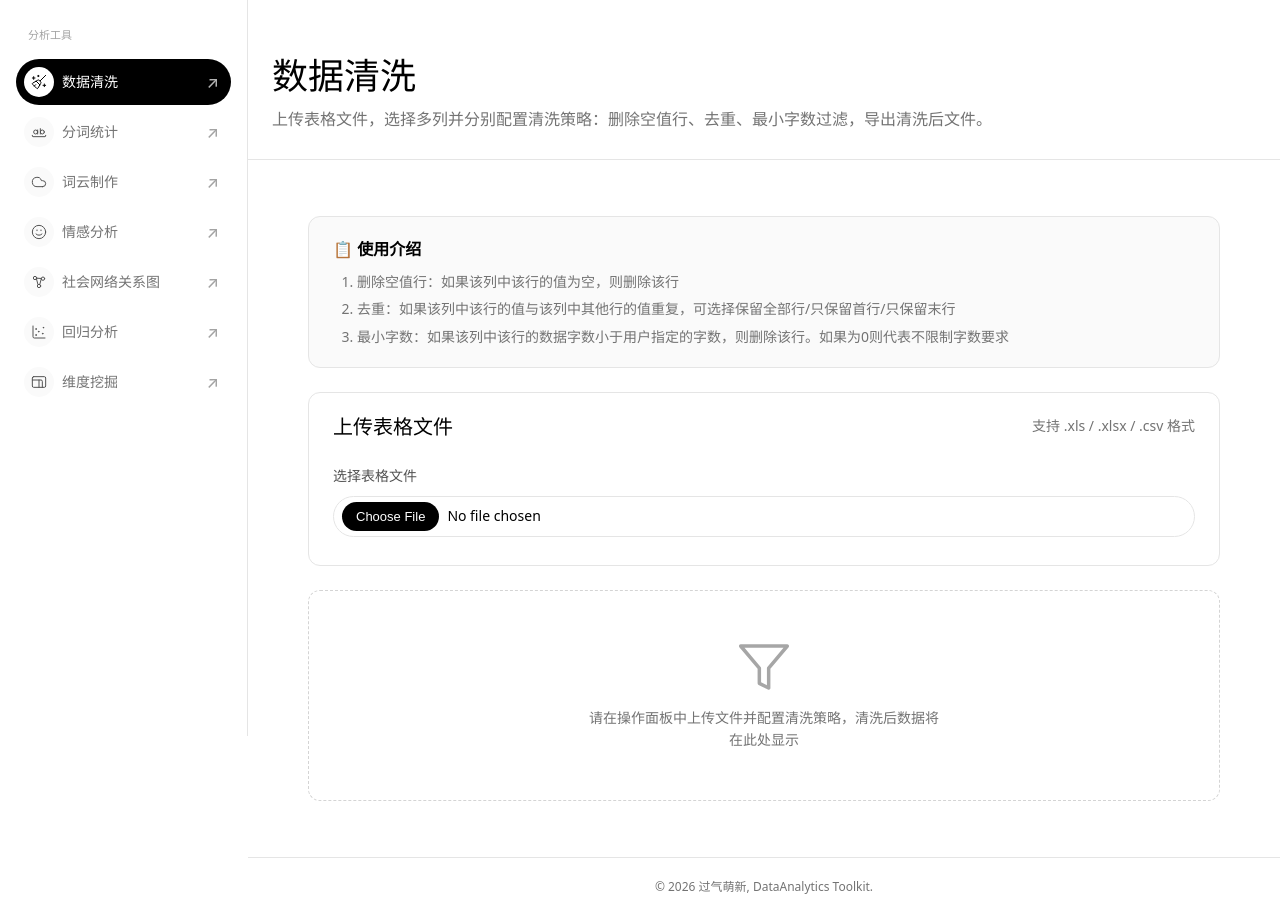
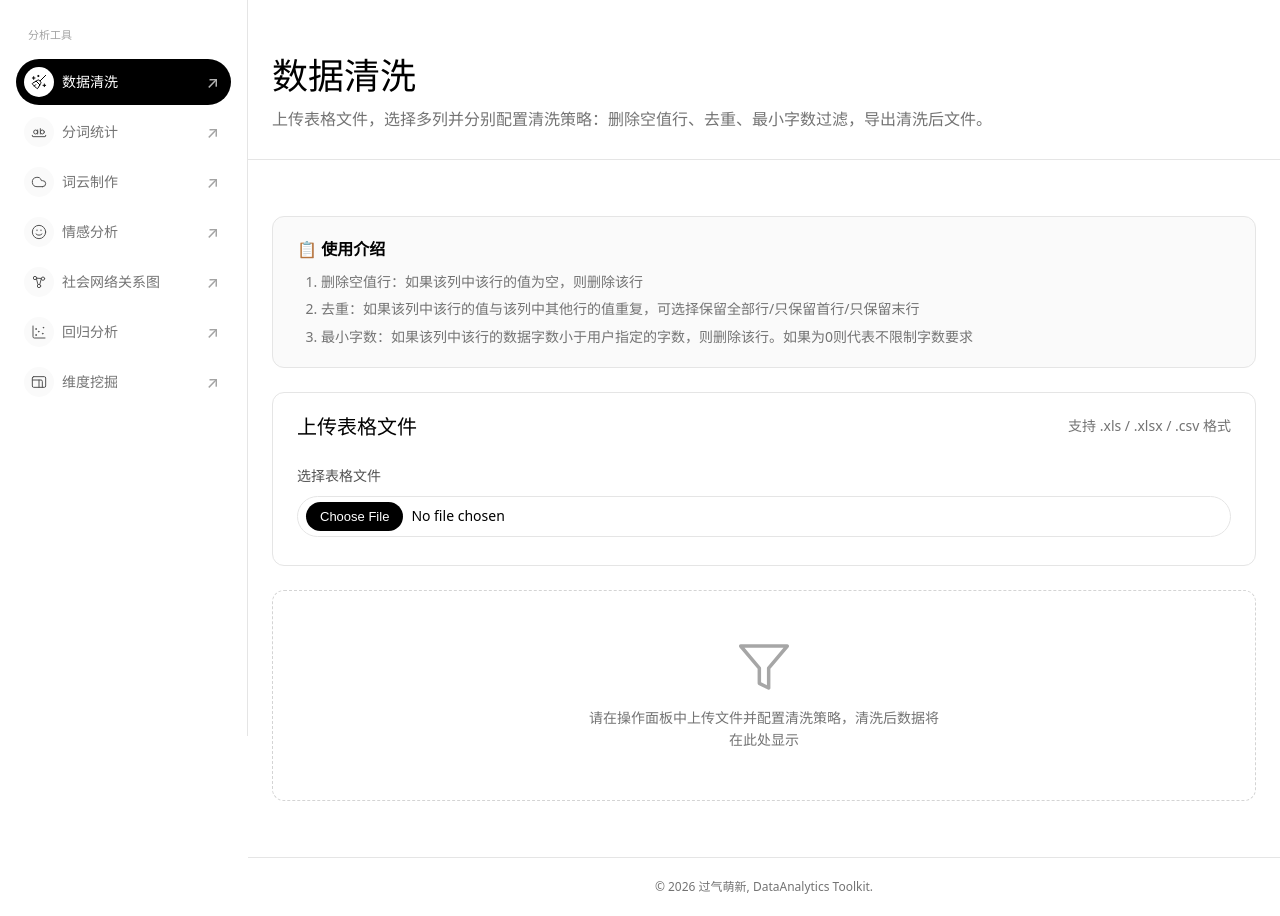
Before and after one commit to MSTAT-Lseng/DataAnalyticsToolkit, a Flask app: page /cleaning in a window 1280 px wide. Shown: the part 65-981 px from the top of the page. Run offline with Flask 3, Linux system fonts and the light colour scheme; some libraries are stand-ins or nearby versions.

Commit message:
update style.

```diff
--- a/templates/cleaning.html
+++ b/templates/cleaning.html
@@ -10,7 +10,7 @@
 </section>
 
 <section class="section">
-    <div class="container container-narrow">
+    <div class="container">
 
         <!-- ============================================================
              Workflow Guide
--- a/templates/dimension_mining.html
+++ b/templates/dimension_mining.html
@@ -10,7 +10,7 @@
 </section>
 
 <section class="section">
-    <div class="container container-narrow">
+    <div class="container">
 
         <!-- ============================================================
              Workflow Guide
--- a/templates/regression.html
+++ b/templates/regression.html
@@ -10,7 +10,7 @@
 </section>
 
 <section class="section">
-    <div class="container container-narrow">
+    <div class="container">
         <!-- Tab: CSV Upload / Manual Input -->
         <div class="card">
             <div class="card-header">
--- a/templates/segmentation.html
+++ b/templates/segmentation.html
@@ -10,7 +10,7 @@
 </section>
 
 <section class="section">
-    <div class="container container-narrow">
+    <div class="container">
 
         <!-- ============================================================
              Workflow Guide
--- a/templates/sentiment.html
+++ b/templates/sentiment.html
@@ -10,7 +10,7 @@
 </section>
 
 <section class="section">
-    <div class="container container-narrow">
+    <div class="container">
 
         <!-- ============================================================
              Workflow Guide
--- a/templates/social_network.html
+++ b/templates/social_network.html
@@ -13,7 +13,7 @@
     <div class="container">
         <div class="card" style="background: var(--color-surface-soft); border-color: var(--color-hairline);">
             <div class="card-body" style="padding-bottom: var(--sp-lg);">
-                <h4 style="font-size:16px; font-weight:600; color:var(--color-ink); margin:8px 0 var(--sp-sm);">使用流程</h4>
+                <h4 style="font-size:16px; font-weight:600; color:var(--color-ink); margin:8px 0 var(--sp-sm);">📋 使用介绍</h4>
                 <ol class="workflow-steps">
                     <li>选择文本或表格列作为关系图的数据来源。</li>
                     <li>导入分词统计导出的词频 Excel，复用其中的分词规则。</li>
--- a/templates/wordcloud.html
+++ b/templates/wordcloud.html
@@ -10,7 +10,7 @@
 </section>
 
 <section class="section">
-    <div class="container container-narrow">
+    <div class="container">
 
         <!-- ============================================================
              Workflow Guide
```
